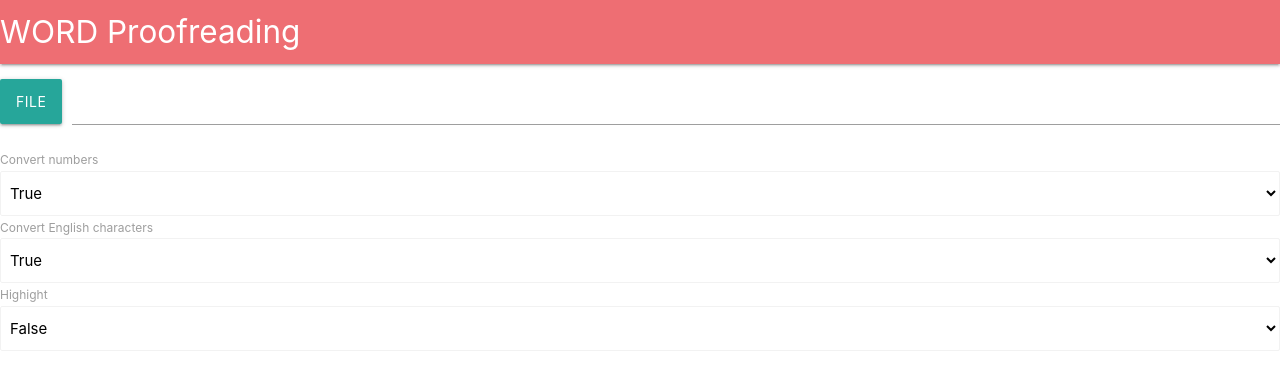
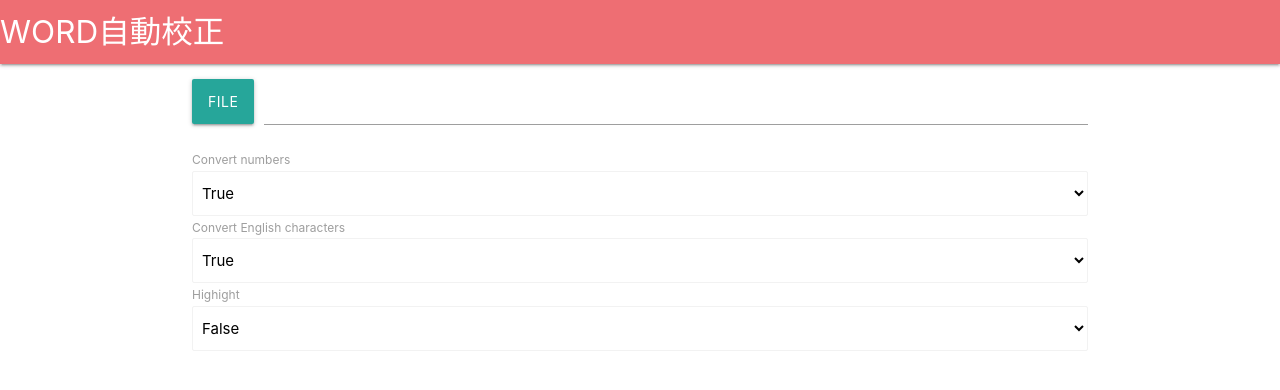
Before and after one commit to Daisuke0209/word-conversion, a Flask app: page / in a window 1280 px wide. Shown: the top 390 px of the page. Run offline with Flask 2, Linux system fonts and the light colour scheme.

Commit message:
modify grid

```diff
--- a/app/run.py
+++ b/app/run.py
@@ -7,7 +7,7 @@
 from flask import Flask, render_template, request, make_response, jsonify
 from modules.tools import convert_docx
 
-app = Flask(__name__)
+app = Flask(__name__, static_folder='static')
 app.config['MAX_CONTENT_LENGTH'] = 1 * 1024 * 1024
 UPLOAD_DIR = "data"
 
--- a/app/templates/index.html
+++ b/app/templates/index.html
@@ -10,17 +10,22 @@
     <link rel="stylesheet" href="https://cdnjs.cloudflare.com/ajax/libs/materialize/1.0.0/css/materialize.min.css">
     <!--Let browser know website is optimized for mobile-->
     <meta name="viewport" content="width=device-width, initial-scale=1.0"/>
+
 </head>
 <body>
     <header　class="light-blue darken-1">
         <nav>
             <div class="nav-wrapper">
-              <a href="" class="brand-logo">WORD Proofreading</a>
+              <a href="" class="brand-logo">WORD自動校正</a>
               <ul id="nav-mobile" class="right hide-on-med-and-down">
               </ul>
             </div>
         </nav>
     </header>
+
+    <div class="container">
+        <div class="raw">
+            <div class="col s6">
                 <form action="/upload" method="post" enctype="multipart/form-data">
                     <!-- <input type="file" name="uploadFile"/> -->
                     <div class="file-field input-field">
@@ -50,10 +55,13 @@
                         <option value=True>True</option>
                         <option value=False selected>False</option>
                     </select>
-        <button class="btn waves-effect waves-light" type="submit" name="action" id="convert">Convert
+                    <button class="btn waves-effect waves-light" type="submit" name="action" id="convert">Download
                         <i class="material-icons right">send</i>
                     </button>
                 </form>
+            </div>
+        </div>
+    </div>
 
     <script>
     //初期表示は非表示
```
Lines whose indentation alone changed are shown as unchanged.
